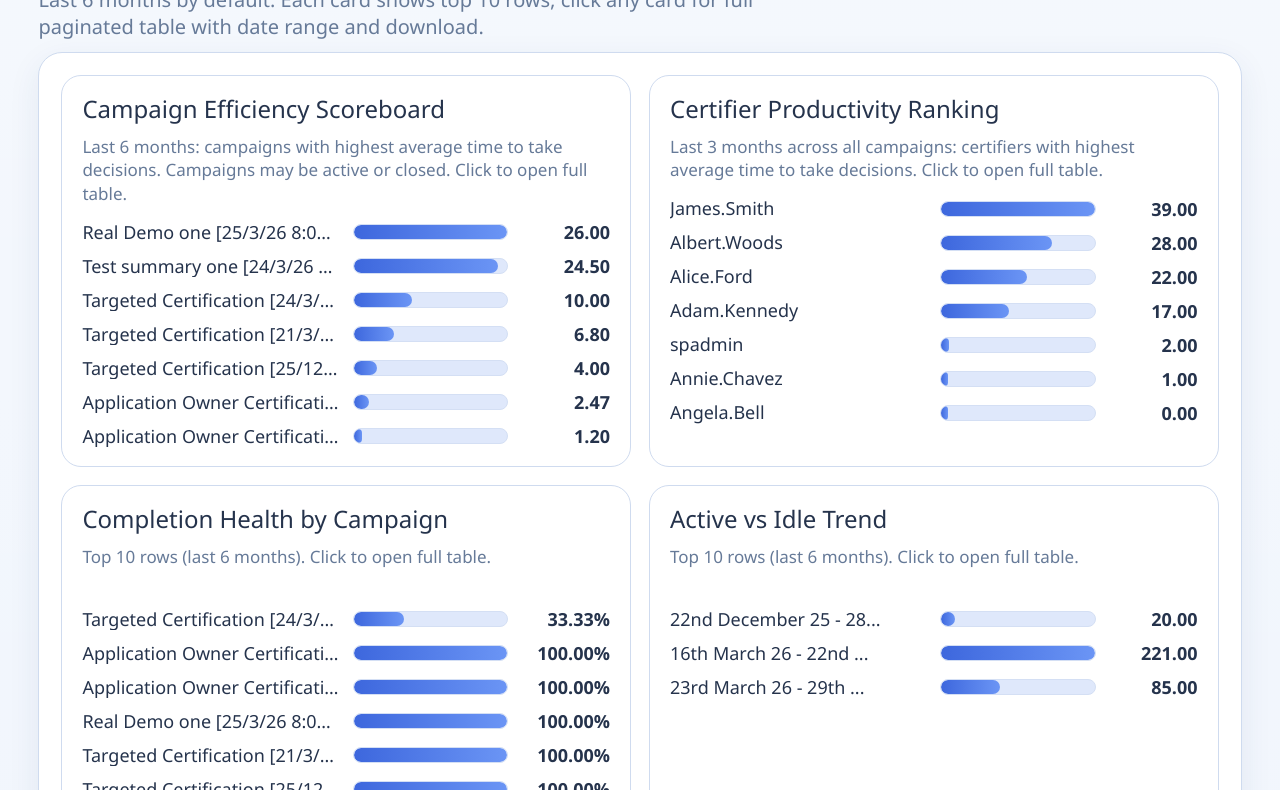
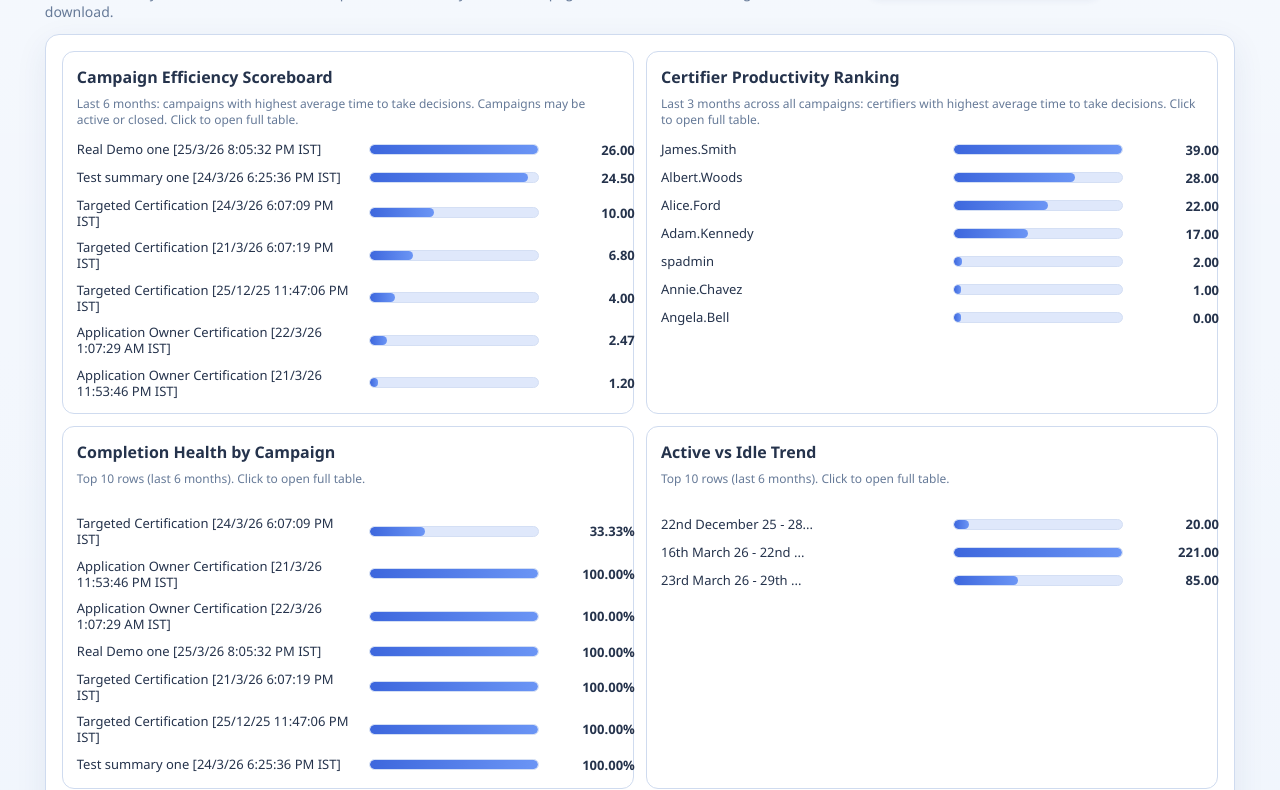
Before and after one commit to gpant6307-pixel/iiqcertTimetraking, a plain HTML site: page index.html in a window 1280 px wide. Shown: the part 243-1033 px from the top of the page. Drawn offline with Linux system fonts and the light colour scheme.

Commit message:
Match plugin card sizing and typography

```diff
--- a/index.html
+++ b/index.html
@@ -15,21 +15,21 @@
     .nav-left,.nav-links,.nav-right{display:flex;align-items:center;gap:18px}.hamburger{font-size:28px;line-height:1;margin-right:18px}.nav-links span,.nav-right span{font-size:16px;white-space:nowrap}
     .nav-right .badge{display:inline-flex;align-items:center;justify-content:center;width:26px;height:26px;border-radius:999px;background:#f04d23;color:#fff;font-size:15px;font-weight:700;margin-left:-10px}
     .app-shell{min-height:calc(100vh - 148px);padding:22px 0 28px;background:linear-gradient(180deg,rgba(255,255,255,.42),rgba(255,255,255,.16))}
-    .container{width:min(94%,1910px);margin:0 auto}.page{display:none}.page.active{display:block}
+    .container{width:95vw;max-width:2200px;margin:16px auto 24px;padding:0 clamp(8px,1vw,16px)}.page{display:none}.page.active{display:block}
     .page-top{display:flex;justify-content:space-between;align-items:flex-start;gap:18px;margin-bottom:12px}
-    h1{margin:0;font-size:46px;line-height:1.1;letter-spacing:-.03em;font-weight:600;color:#25334c}.subtitle{margin:8px 0 0;color:var(--muted);font-size:20px;line-height:1.35}
-    .signed-in{margin-top:8px;color:var(--muted);font-size:18px;font-weight:600}
+    h1{margin:0;font-size:34px;line-height:1.1;letter-spacing:-.02em;font-weight:700;color:#25334c}.subtitle{margin:4px 0 0;color:var(--muted);font-size:14px;line-height:1.35;font-weight:500}
+    .signed-in{margin-top:8px;color:var(--muted);font-size:14px;font-weight:600}
     .toolbar-right{display:flex;align-items:center;gap:14px;padding-top:4px;white-space:nowrap}.theme-wrap{display:inline-flex;align-items:center;gap:10px;color:var(--muted);font-size:18px;font-weight:600}
     .theme-switch{width:60px;height:34px;border-radius:999px;border:1px solid var(--border);background:#f7fbff;position:relative}.theme-switch:after{content:"";position:absolute;top:4px;left:4px;width:24px;height:24px;border-radius:50%;background:#fff;border:1px solid var(--border)}
     .pill-btn,.primary-btn,.secondary-btn,.pager-btn{height:52px;border-radius:18px;border:1px solid var(--border);background:#fff;color:#6d6d6d;font-weight:600;cursor:pointer;box-shadow:0 2px 6px rgba(34,59,111,.06);padding:0 26px}
     .primary-btn{background:var(--accent);border-color:var(--accent);color:#fff}
-    .canvas{background:var(--surface);border:1px solid var(--border);border-radius:24px;box-shadow:var(--shadow);padding:22px}
-    .cards-grid{display:grid;grid-template-columns:repeat(2,minmax(0,1fr));gap:18px}
-    .metric-card{border:1px solid var(--border);border-radius:20px;padding:16px 20px 18px;background:#fff;min-height:316px;cursor:pointer}
-    .metric-card h3{margin:0;font-size:24px;font-weight:400}.metric-copy{margin:10px 0 14px;color:var(--muted);font-size:17px;line-height:1.4;min-height:48px}
-    .bar-list{display:grid;gap:10px}.bar-row{display:grid;grid-template-columns:minmax(0,1.25fr) minmax(120px,.75fr) 90px;gap:12px;align-items:center}
-    .bar-label{font-size:18px;line-height:1.25;white-space:nowrap;overflow:hidden;text-overflow:ellipsis}.bar-track{height:16px;border-radius:999px;background:var(--accent-soft);border:1px solid #d4dff4;overflow:hidden}.bar-fill{height:100%;border-radius:999px;background:linear-gradient(90deg,#3d67dd,#6b95f5)}.bar-value{font-size:18px;font-weight:600;text-align:right}
-    .back-link{border:none;background:none;padding:0;margin:0 0 8px;color:var(--accent);font-size:17px;font-weight:600;cursor:pointer}.detail-title{font-size:40px}
+    .canvas{background:var(--surface);border:1px solid var(--border);border-radius:14px;box-shadow:var(--shadow);padding:16px}
+    .cards-grid{display:grid;grid-template-columns:repeat(2,minmax(0,1fr));gap:12px}
+    .metric-card{border:1px solid var(--border);border-radius:12px;padding:14px;background:#fff;min-height:320px;cursor:pointer}
+    .metric-card h3{margin:0 0 8px 0;font-size:16px;font-weight:600}.metric-copy{margin:0 0 12px 0;color:var(--muted);font-size:12px;line-height:1.35;min-height:32px}
+    .bar-list{display:grid;gap:10px}.bar-row{display:grid;grid-template-columns:minmax(280px,430px) minmax(170px,1fr) auto;gap:12px;align-items:center}
+    .bar-label{font-size:13px;line-height:1.25;white-space:normal;overflow:visible;text-overflow:clip}.bar-track{height:11px;border-radius:999px;background:var(--accent-soft);border:1px solid #d4dff4;overflow:hidden}.bar-fill{height:100%;border-radius:999px;background:linear-gradient(90deg,#3d67dd,#6b95f5)}.bar-value{font-size:13px;font-weight:700;text-align:right;min-width:84px}
+    .back-link{border:none;background:none;padding:0;margin:0 0 6px;color:var(--accent);font-size:13px;font-weight:700;cursor:pointer}.detail-title{font-size:26px;font-weight:600}
     .filters{display:grid;grid-template-columns:1fr 1fr 1fr auto auto;gap:14px;align-items:end;margin-bottom:18px}.field{display:flex;flex-direction:column;gap:8px}.field label{color:var(--muted);font-size:18px;font-weight:700}
     .field input,.field select{height:58px;border:1px solid var(--border);border-radius:16px;background:#fff;color:#2c3952;padding:0 18px;font-size:18px;font-weight:600}
     .table-meta{color:var(--muted);font-size:19px;margin:10px 0 14px}.table-shell{border:1px solid var(--border);border-radius:20px;overflow:hidden;background:#fff}.table-scroll{overflow-x:auto}
```
